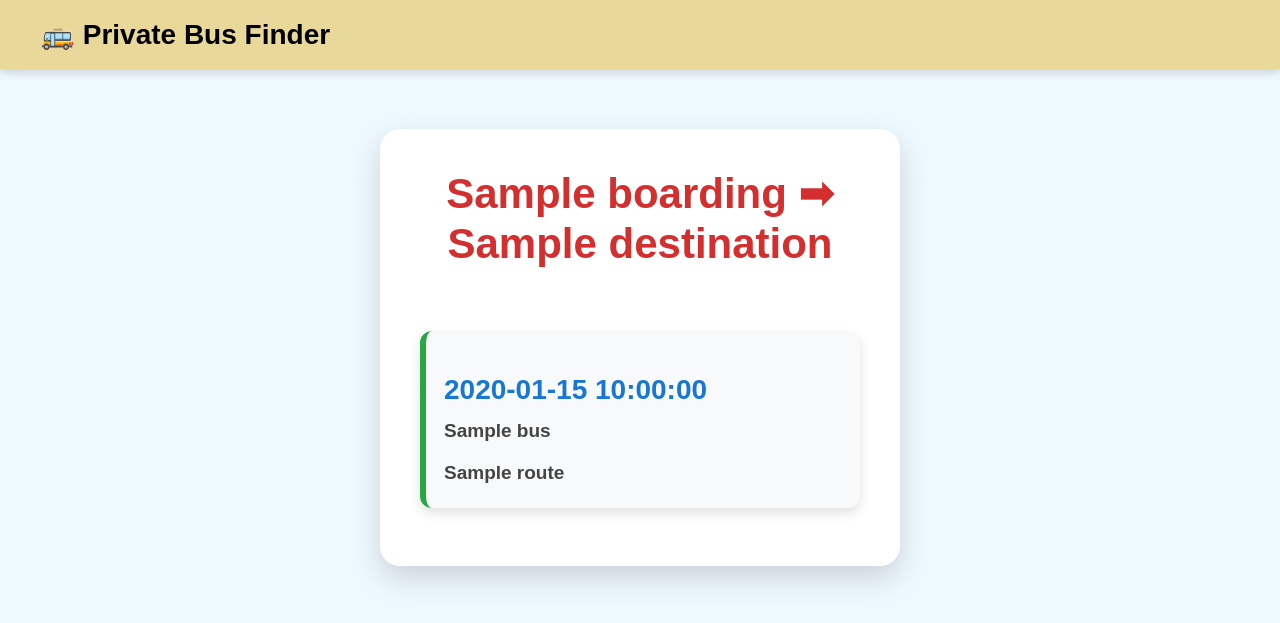
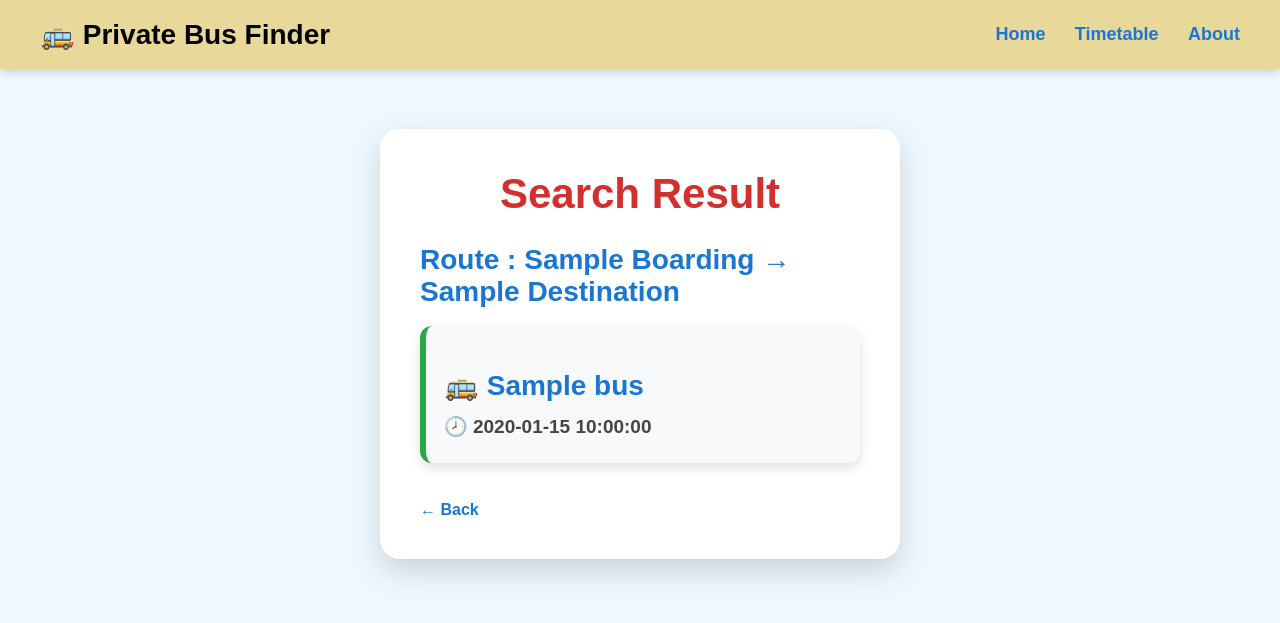
Before and after one commit to sumitsingh34398-art/PrivateBusFinder, a Flask app: template templates/result.html in a window 1280 px wide. Shown: the top 623 px of the page. Run offline with Flask 3, Linux system fonts and the light colour scheme; the template is opened without the code that fills it: most values are stand-ins (such as "Sample title", 1, 10 or a date in 2020).

Commit message:
Refactor search result HTML layout and content
Updated the HTML structure and content for the search result page, including changes to titles, headers, and bus information display.

```diff
--- a/templates/result.html
+++ b/templates/result.html
@@ -1,14 +1,9 @@
 <!DOCTYPE html>
 <html>
 <head>
+    <title>Search Result</title>
 
-<meta charset="UTF-8">
-
-<title>Bus Result</title>
-
-<link rel="stylesheet"
-href="{{ url_for('static', filename='style.css') }}">
-
+    <link rel="stylesheet" href="{{ url_for('static', filename='style.css') }}">
 </head>
 
 <body>
@@ -16,26 +11,27 @@ href="{{ url_for('static', filename='style.css') }}">
 <header class="topbar">
 
     <div class="logo">
+        🚌 <span>Private Bus Finder</span>
+    </div>
 
-🚌 Private Bus Finder
-
-</div>
+    <nav>
+        <a href="/">Home</a>
+        <a href="/timetable">Timetable</a>
+        <a href="/about">About</a>
+    </nav>
 
 </header>
 
 <div class="card">
 
-<h2>
+    <h2>Search Result</h2>
 
-{{ boarding }}
-
-➡
-
-{{ destination }}
-
-</h2>
-
-<br>
+    <h3>
+        Route :
+        {{ boarding.title() }}
+        →
+        {{ destination.title() }}
+    </h3>
 
     {% if buses %}
 
@@ -43,15 +39,11 @@ href="{{ url_for('static', filename='style.css') }}">
 
         <div class="bus-card">
 
-        <h3>{{ bus.time }}</h3>
+            <h3>🚌 {{ bus.bus }}</h3>
 
-        <p>{{ bus.bus }}</p>
-
-        <p>{{ bus.route }}</p>
+            <p>🕗 {{ bus.time }}</p>
 
         </div>
-
-    <br>
 
         {% endfor %}
 
@@ -59,14 +51,18 @@ href="{{ url_for('static', filename='style.css') }}">
 
         <div class="no-bus">
 
-    <h2>🚌 No Bus Found</h2>
+            <h3>❌ No Bus Found</h3>
 
-    <p>No buses are available for this route.</p>
+            <p>Try another route.</p>
 
         </div>
 
     {% endif %}
 
+    <br>
+
+    <a href="/">← Back</a>
+
 </div>
 
 </body>
```
Lines whose indentation alone changed are shown as unchanged.
